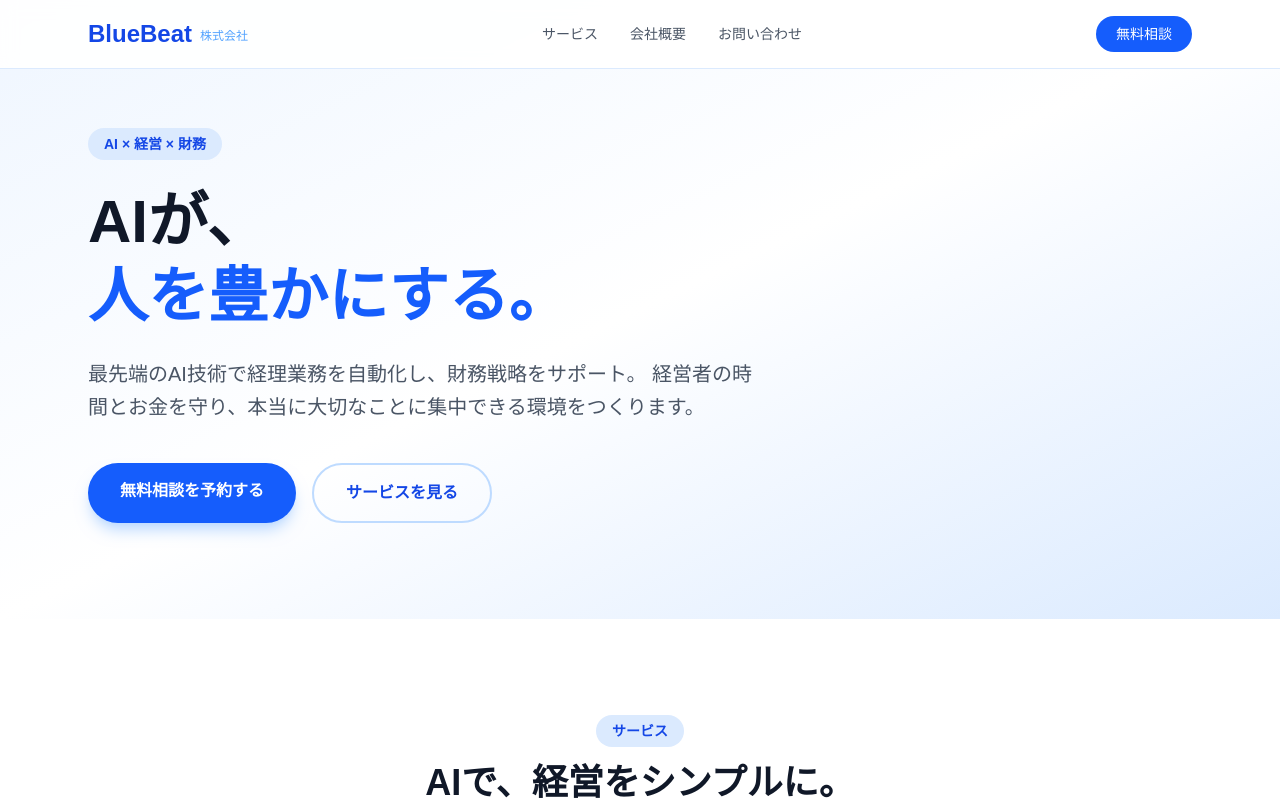
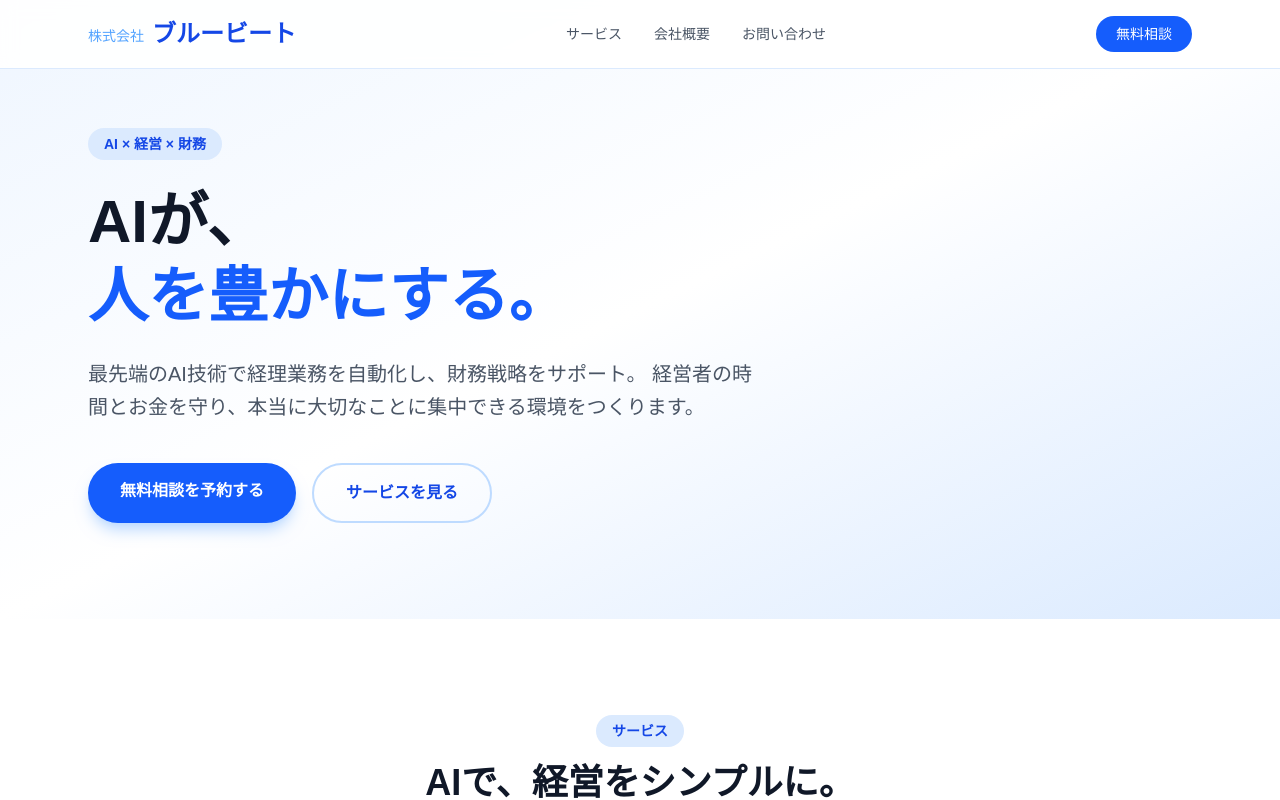
Before and after one commit to facultybank0725-ctrl/blue-beat, a Next.js app: page / in a window 1280 px wide. Shown: the top 800 px of the page. Built offline with nearby package versions, Linux system fonts and the light colour scheme.

Commit message:
fix: 社名を株式会社ブルービートに修正

```diff
--- a/src/components/Footer.tsx
+++ b/src/components/Footer.tsx
@@ -4,7 +4,7 @@ export default function Footer() {
       <div className="max-w-6xl mx-auto px-6">
         <div className="flex flex-col md:flex-row justify-between items-start gap-8 mb-10">
           <div>
-            <p className="text-xl font-bold text-white mb-2">BlueBeat 株式会社</p>
+            <p className="text-xl font-bold text-white mb-2">株式会社ブルービート</p>
             <p className="text-sm">AIが人を豊かにする。</p>
           </div>
           <div className="grid grid-cols-2 gap-8 text-sm">
@@ -26,7 +26,7 @@ export default function Footer() {
           </div>
         </div>
         <div className="border-t border-gray-800 pt-6 text-sm text-center">
-          <p>© {new Date().getFullYear()} BlueBeat 株式会社. All rights reserved.</p>
+          <p>© {new Date().getFullYear()} 株式会社ブルービート. All rights reserved.</p>
         </div>
       </div>
     </footer>
--- a/src/components/Header.tsx
+++ b/src/components/Header.tsx
@@ -3,8 +3,8 @@ export default function Header() {
     <header className="fixed top-0 left-0 right-0 z-50 bg-white/90 backdrop-blur-sm border-b border-blue-100">
       <div className="max-w-6xl mx-auto px-6 py-4 flex items-center justify-between">
         <div className="flex items-center gap-2">
-          <span className="text-2xl font-bold text-blue-700">BlueBeat</span>
-          <span className="text-xs text-blue-400 font-medium mt-1">株式会社</span>
+          <span className="text-sm text-blue-400 font-medium mt-1">株式会社</span>
+          <span className="text-2xl font-bold text-blue-700">ブルービート</span>
         </div>
         <nav className="hidden md:flex items-center gap-8 text-sm font-medium text-gray-600">
           <a href="#services" className="hover:text-blue-600 transition-colors">サービス</a>
```
